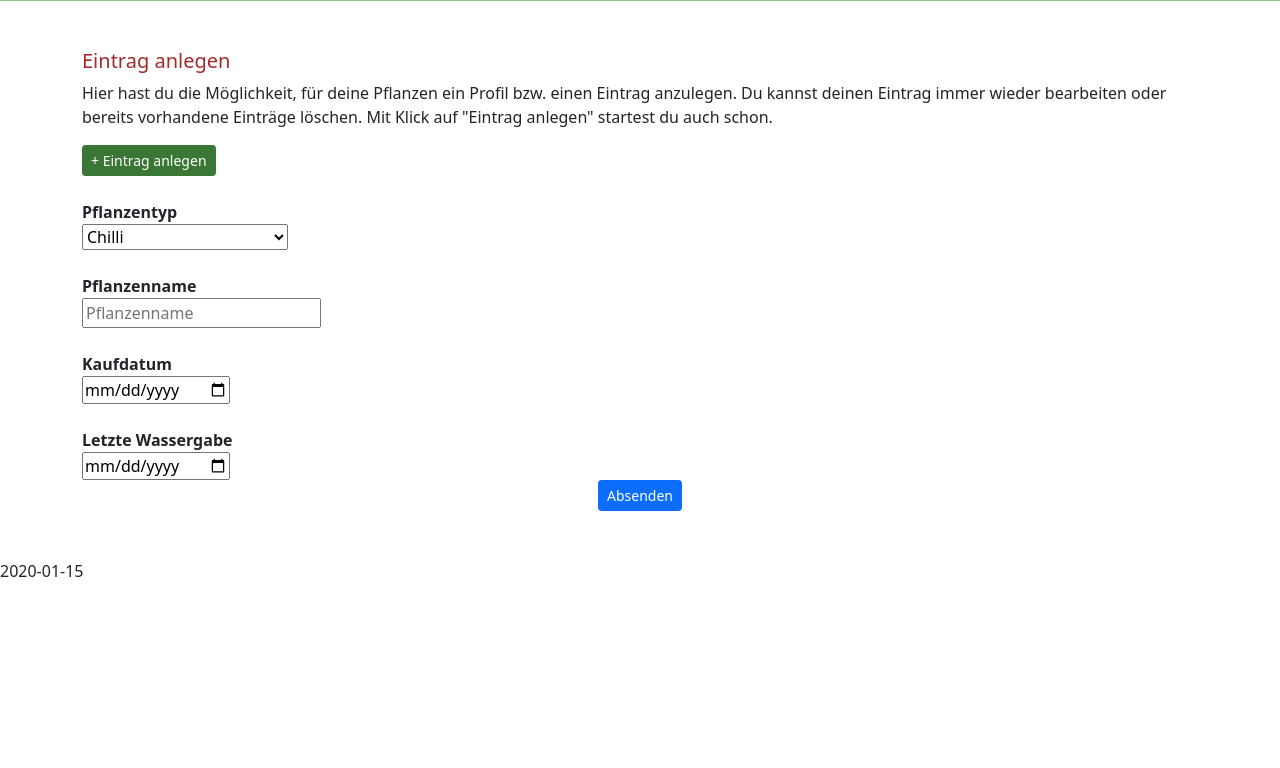
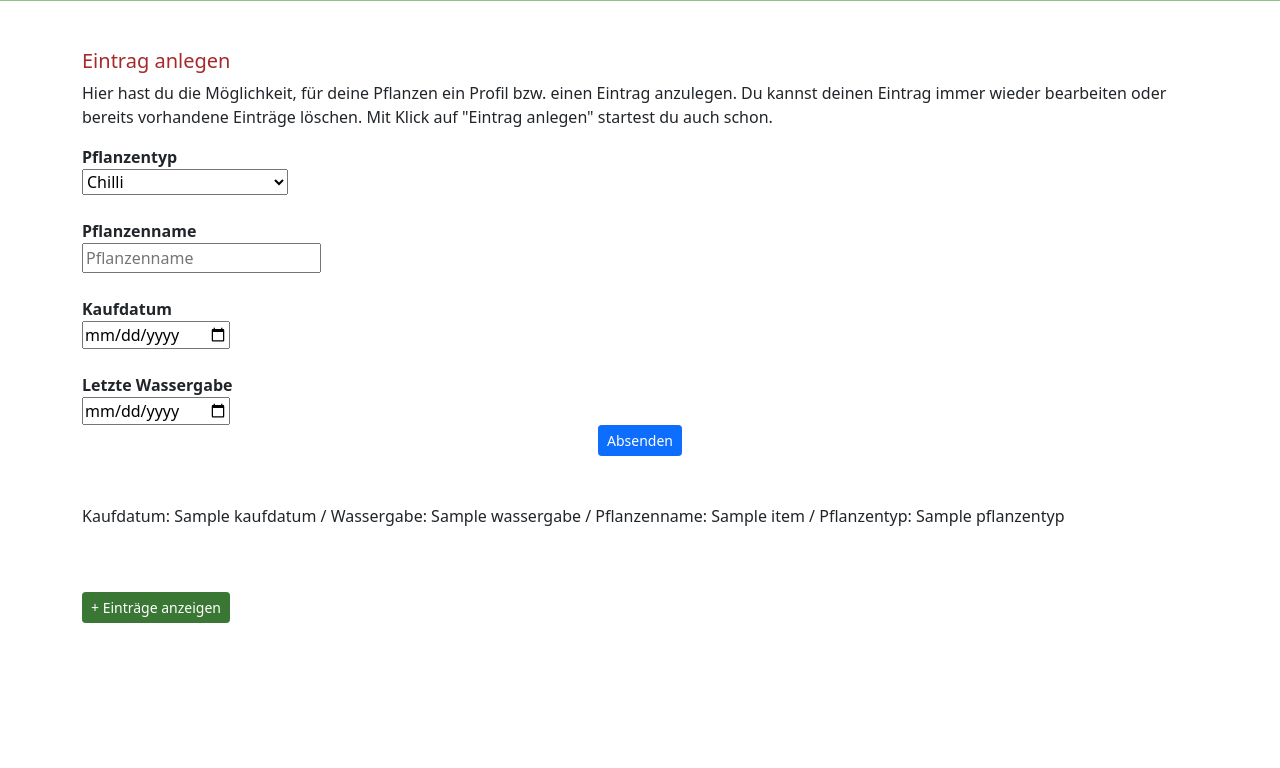
Before and after one commit to Atalantana/FS2021-Python2-KIIR, a Flask app: template templates/meinePflanzen.html in a window 1280 px wide. Shown: the part 301-1069 px from the top of the page. Run offline with Flask 2, Linux system fonts and the light colour scheme; the template is opened without the code that fills it: most values are stand-ins (such as "Sample title", 1, 10 or a date in 2020).

Commit message:
Die Daten werden nun in einer JSON-Datei gespeichert und mittels einer Forschleife (Jinja) nebeneinander im HTML angezeigt.

```diff
--- /dev/null
+++ b/data_plants.json
@@ -0,0 +1 @@
+{"Pflanzen": [{"Kaufdatum": "2021-05-12", "Letzte Wassergabe": "2021-05-07", "Pflanzenname": "Era", "Pflanzentyp": "Chilli"}]}
--- a/main.py
+++ b/main.py
@@ -3,6 +3,7 @@ from flask import Flask
 from flask import render_template
 from flask import json
 import pandas as pd
+import csv
 
 
 app = Flask("Peabuddy")
@@ -33,25 +34,12 @@ def result():
                 "Kaufdatum": kfdatum,
                 "Letzte Wassergabe":wsdatum
         })
-        with open("data_plants.csv", "w") as outfile:
+        with open("data_plants.json", "w") as outfile:
                 json.dump(data_plants, outfile)
-        daten_anzeige = pd.read_csv("data_plants.csv")
-    return render_template("meinePflanzen.html", daten_anzeige=daten_anzeige)
-
-
-
-
-
-##@app.route("/result", methods=["GET", "POST"])
-#def result():
-    #data_plants = {}
-    #if request.method == "POST":
-        #pftyp = request.form["pflanzenauswahl"]
-        #pfname = request.form["Pflanzenname"]
-        #kfdatum = request.form["Kaufdatum"]
-        #wsdatum = request.form["Wassergabe"]
-        #result= #pftyp+" "+pfname+" "+kfdatum+" "+wsdatum
-    #return render_template("result.html", result=result)
+        with open("data_plants.json", "r") as outfile:
+            anzeige = json.load(outfile)
+            anzeige1 = [value for key, value in anzeige.items()][0]
+    return render_template("meinePflanzen.html", anzeige=anzeige1)
 
 
 
--- a/templates/meinePflanzen.html
+++ b/templates/meinePflanzen.html
@@ -41,12 +41,7 @@
         Mit Klick auf "Eintrag anlegen" startest du auch schon.
     </p>
 </div>
-<!-- Button "Eintrag anlegen" --!>
-    <div class="container">
-    <button type="button" class="btn btn-primary btn-sm" style="color: white; background-color: #3A7734; border-color: #3A7734; " >+ Eintrag anlegen</button></a>
-    <br>
-    <br>
-    </div>
+
 
 <!-- Eingabeformular einrichten --!>
         <div class="container" id="eingabeformular">
@@ -87,11 +82,25 @@
     </div>
 <br>
 <br>
+<div class="container" >
 <p>
-    {{ daten_anzeige }}
+   <!-- {{ anzeige }}-->
+    {% for item in anzeige %}
+    Kaufdatum: {{item.Kaufdatum}} /
+    Wassergabe: {{item.Wassergabe}} /
+    Pflanzenname: {{item.Pflanzenname}} /
+    Pflanzentyp: {{item.Pflanzentyp}}
+    {% endfor %}
 </p>
+    </div>
 <br>
 <br>
+<!-- Button "Einträge anzeigen" --!>
+    <div class="container" method="POST">
+    <button type="submit" class="btn btn-primary btn-sm" style="color: white; background-color: #3A7734; border-color: #3A7734; " >+ Einträge anzeigen</button></a>
+    <br>
+    <br>
+    </div>
 <br>
 <br>
 <br>
```
